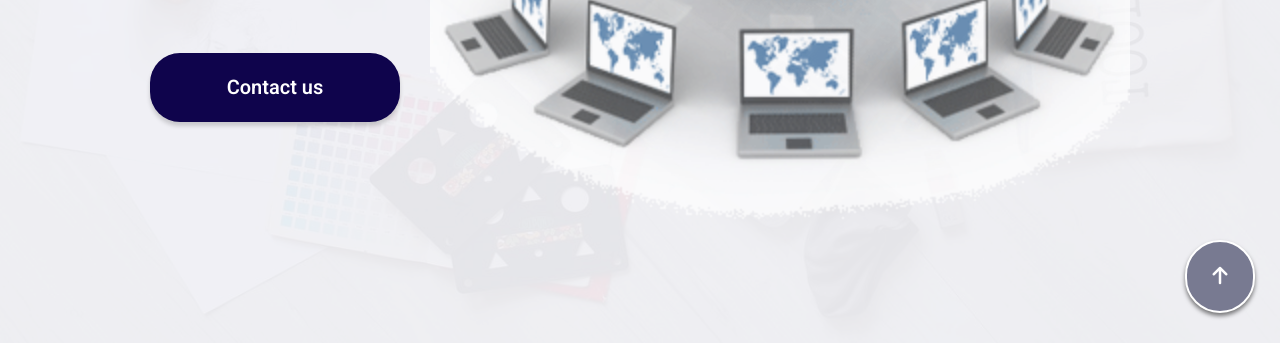
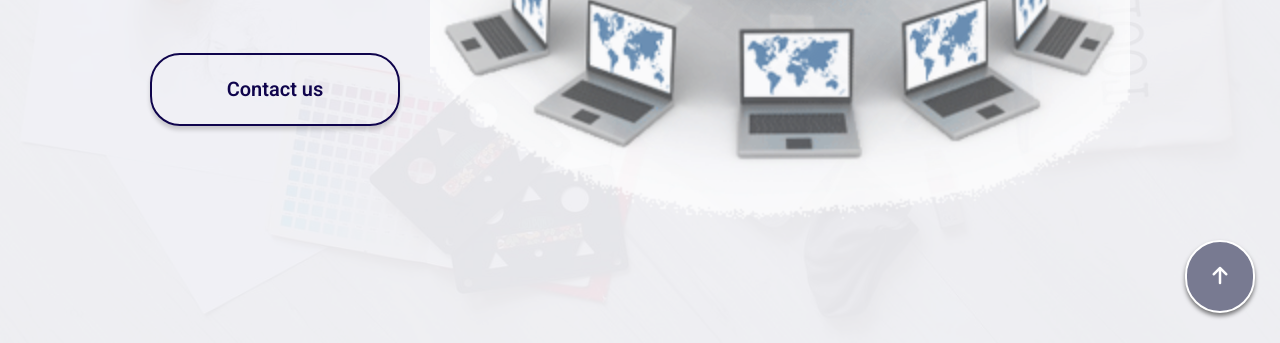
Before and after one commit to A-Tech-Services/AtechOfficialWebsite, a plain HTML site: page index.html in a window 1280 px wide. Shown: the part 457-800 px from the top of the page. Drawn offline with Linux system fonts and the light colour scheme.

Commit message:
site update

```diff
--- a/Styling/homepage.css
+++ b/Styling/homepage.css
@@ -81,9 +81,9 @@
     position: absolute;
     left: 150px;
     top: 500px;
-    background-color: #0F044C;
+    border: 2px solid #0F044C;
     padding: 20px;
-    color: white;
+    color: #0F044C;
     margin-top: 10px;
     text-decoration: none;
     border-radius: 30px;
@@ -92,6 +92,12 @@
     font-size: 20px;
     width: 250px;
     box-shadow: 0px 4px 4px rgba(0, 0, 0, 0.17);
+    transition: 2s;
+}
+
+.hlink:hover{
+    background-color: #0F044C;
+    color: white;
 }
 
 
```
